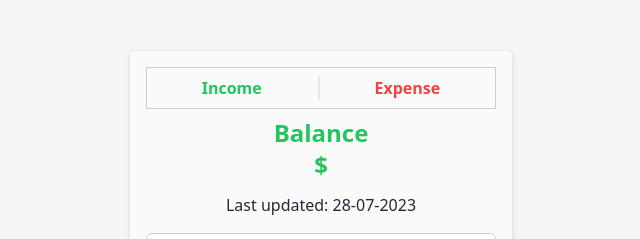
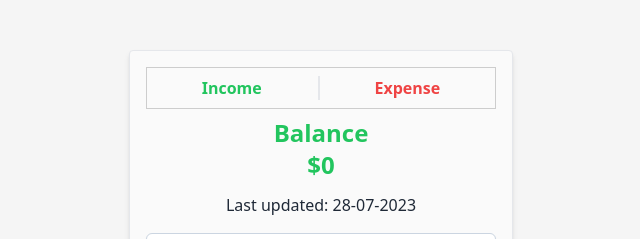
Before and after one commit to Sujoy-cb/Expense-tracker, a React (Vite) app: page / in a window 1280 px wide. Shown: the top 239 px of the page, without its empty margins (319-959 px from the left). Built offline with nearby package versions, Linux system fonts and the light colour scheme.

Commit message:
sum amount done

```diff
--- a/src/pages/Income.jsx
+++ b/src/pages/Income.jsx
@@ -8,7 +8,9 @@ const Income = () => {
   let [allIncome, setAllIncome] = useState([])
   let [income, setIncome] = useState("")
   let [amount,setAmount] = useState("")
-  let [amount2,setAmount2] = useState()
+  let [amount2,setAmount2] = useState("")
+
+  let [total, setTotal] = useState(0)
 
   let [firstData, seftFirstData] = useState({})
 
@@ -29,9 +31,10 @@ const Income = () => {
     })
   },[allIncome])
 
-  console.log(amount2+=amount)
+  // console.log(setTotal(amount2+amount))
   let handleIncome= ()=>{
     setAllIncome([...allIncome,firstData])
+    setTotal(amount2+=amount)
     setIncome('')
     setAmount('')
 
@@ -46,7 +49,7 @@ const Income = () => {
       <RoutesItem/>
       <div className="amount mt-2">
         <h1 className="text-2xl font-bold text-green-500 text-center">Balance</h1>
-        <h2 className="text-2xl font-bold text-green-500 text-center">${income}</h2>
+        <h2 className="text-2xl font-bold text-green-500 text-center">${total}</h2>
         <p className="text-center mt-3">Last updated: 28-07-2023</p>
       </div>
       <div className="input_part mt-4">
@@ -54,7 +57,7 @@ const Income = () => {
         <input type="text" className="mt-1 px-3 py-2 bg-white border shadow-sm border-slate-300 placeholder-slate-400 focus:outline-none focus:border-green-500 focus:ring-green-500 block w-full rounded-md sm:text-sm focus:ring-1" placeholder="Add name of income" onChange={(e) => setIncome(e.target.value)} value={income}/>
       </span>
       <span>
-        <input type="number" className="mt-3 px-3 py-2 bg-white border shadow-sm border-slate-300 placeholder-slate-400 focus:outline-none focus:border-green-500 focus:ring-green-500 block w-full rounded-md sm:text-sm focus:ring-1" placeholder="Add amount" onChange={(e) => setAmount(e.target.value)} value={amount}/>
+        <input type="number" className="mt-3 px-3 py-2 bg-white border shadow-sm border-slate-300 placeholder-slate-400 focus:outline-none focus:border-green-500 focus:ring-green-500 block w-full rounded-md sm:text-sm focus:ring-1" placeholder="Add amount" onChange={(e) => setAmount(+e.target.value)} value={amount}/>
       </span>
       <span>
         <button onClick={handleIncome} className="mt-4 w-full btn bg-green-600 text-white border-green-600 hover:bg-green-600 hover:border-green-600 ">
```
